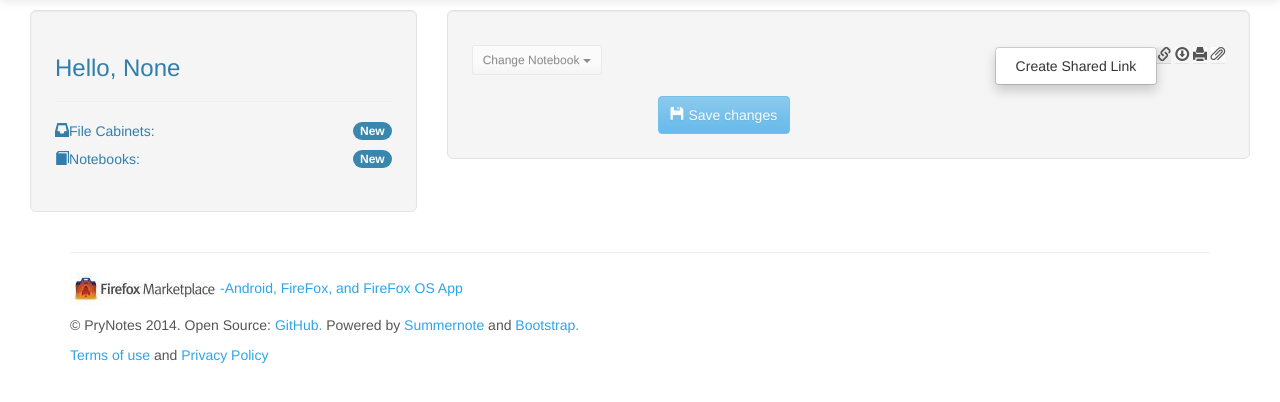
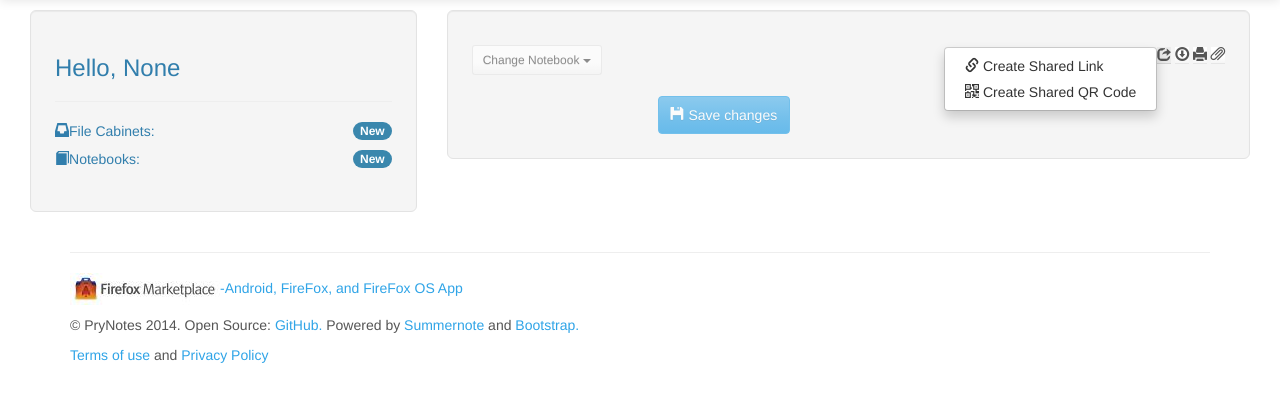
Before and after one commit to derek3x/PryNotes, a Flask app: page /members in a window 1280 px wide, after a click that opens the changed part. Shown: the part 51-453 px from the top of the page. Run offline with Flask 2, Linux system fonts and the light colour scheme; a user stored in the database is signed in; data comes from the database, SQL or seed files in the repository; data that the repository does not hold is empty; parts of the project's set-up code (start-up, migrations or seed data) failed here and were passed over; some libraries are stand-ins or nearby versions.

Commit message:
added feature - QR Code (shared link), small html changes

```diff
--- a/app/static/js/notes.js
+++ b/app/static/js/notes.js
@@ -30,6 +30,7 @@
     document.getElementById("save_btn").className = "btn btn-primary";
     document.getElementById("save_btn").href = "javascript:save_note('" + id + "','" + bookid + "','False','" + secret + "');";
     document.getElementById("share_link").href = "/create_share/" + id;
+    document.getElementById("share_link_qr").href = "/create_share_qr/" + id;
     var arrow = ' <span class="caret"></span>'
     document.getElementById("notebookchange").innerHTML = booktitle + arrow;
     jQuery.post('/select_note', {
--- a/app/templates/members.html
+++ b/app/templates/members.html
@@ -76,6 +76,7 @@
                                                 <li><a href="#" data-toggle="modal" onclick="caret_click('{{note.id}}','{{note.title}}')" data-target=".bs-modal-sm">Rename</a></li>
                                                 <li><a href="{{ url_for('delete', ids = note.id) }}" class="confirm">Delete</a></li>
                                                 <li><a href="#" data-toggle="modal" onclick="caret_merge('{{note.id}}')" data-target=".bs-modal-smerge">Merge Note</a></li>
+                                                <li><a href="#" data-toggle="modal" onclick="caret_encrypt('{{note.id}}')">Password Encrypt</a></li>
                                             </ul>
                                         </div>
                                         {% endif %}
@@ -164,17 +165,18 @@
                     {% endfor %}
                 </ul>
             </div>
-            <div class="btn-group pull-right">
+            <div class="btn-group btn-group-sm pull-right">
                 <form action="" method="post" enctype="multipart/form-data">
                     {{attach.hidden_tag()}}
                     {{attach.attach_it(id="upload", style="display:none")}}
-                    <a href="" type="button" class="btnxs btn-default dropdown-toggle" data-toggle="dropdown"><span class="glyphicon glyphicon-link"></span></a>
+                    <a href="" type="button" class="btnsm btn-default dropdown-toggle" data-toggle="dropdown"><span class="glyphicon glyphicon-share"></span></a>
                     <ul class="dropdown-menu" role="menu" style="position: relative">
-                        <li><a id="share_link" href="#">Create Shared Link</a></li>
+                        <li><a id="share_link" href="#"><span class="glyphicon glyphicon-link"></span> Create Shared Link</a></li>
+                        <li><a id="share_link_qr" href="#"><span class="glyphicon glyphicon-qrcode"></span> Create Shared QR Code</a></li>
                     </ul>
-                    <a id="to_pdf" href="#" type="button" class="btnxs btn-default"><span class="glyphicon glyphicon-download"></span></a>
-                    <a id="pintMe" href="#" type="button" onclick="openWin()" class="btnxs btn-default"><span class="glyphicon glyphicon-print"></span></a>
-                    <a id="clip" href="#" type="button" onclick="$('input[id=upload]').click();" class="btnxs btn-default"><span class="glyphicon glyphicon-paperclip"></span></a>
+                    <a id="to_pdf" href="#" type="button" class="btnsm btn-default"><span class="glyphicon glyphicon-download"></span></a>
+                    <a id="pintMe" href="#" type="button" onclick="openWin()" class="btnsm btn-default"><span class="glyphicon glyphicon-print"></span></a>
+                    <a id="clip" href="#" type="button" onclick="$('input[id=upload]').click();" class="btnsm btn-default"><span class="glyphicon glyphicon-paperclip"></span></a>
                 </form>
             </div>
             <form action="" method="post" name="editor">
--- a/app/views.py
+++ b/app/views.py
@@ -21,6 +21,7 @@
 import base64
 import BeautifulSoup
 import hashlib
+import qrcode
 import urllib
 
 from BeautifulSoup import Comment
@@ -31,10 +32,11 @@
 from keyczar import keyczar
 from PIL import Image
 from random import randint
+from StringIO import StringIO
 
 from flask import jsonify
 from flask import flash, g, make_response, render_template, redirect
-from flask import request, send_from_directory, session, url_for
+from flask import request, send_from_directory, send_file, url_for
 from flask.ext.login import current_user, login_user
 from flask.ext.login import logout_user, login_required
 from flask.ext.sqlalchemy import get_debug_queries
@@ -553,6 +555,31 @@
         return redirect(url_for('members'))
     return redirect(url_for('members'))
 
+@app.route('/create_share_qr/<int:note_id>')
+@login_required
+def create_share_qr(note_id):
+    if note_id is None:
+        flash(
+            'Note not found.  If you think this is in error, please contact us.',
+            'danger')
+        return redirect(url_for('members'))
+    n = Notes.query.get(note_id)
+    if n.passphrased:
+        flash(
+            'Sorry this note is password encrypted.  We do not support sharing these yet.',
+            'danger')
+        return redirect(url_for('members'))
+    if note_check_out(n):
+        key = str(n.id) + str(g.user.id)
+        link = hashlib.sha224(str(n.title) + "," + key).hexdigest()
+        fluff = randint(2, 98)
+        link = link + "-" + str(n.id) + "-" + str(fluff)
+        qr = qrcode.make('https://www.prynotes.com/shared_note/' + str(link))
+        img = StringIO()
+        qr.save(img)
+        img.seek(0)
+        return send_file(img, mimetype="image/png")
+    return redirect(url_for('members'))
 
 # Read the shares
 @app.route('/shared_note/<link>')
--- a/requirements.txt
+++ b/requirements.txt
@@ -10,3 +10,4 @@
 Image
 python-keyczar==0.71c
 Flask-WeasyPrint
+qrcode
```
